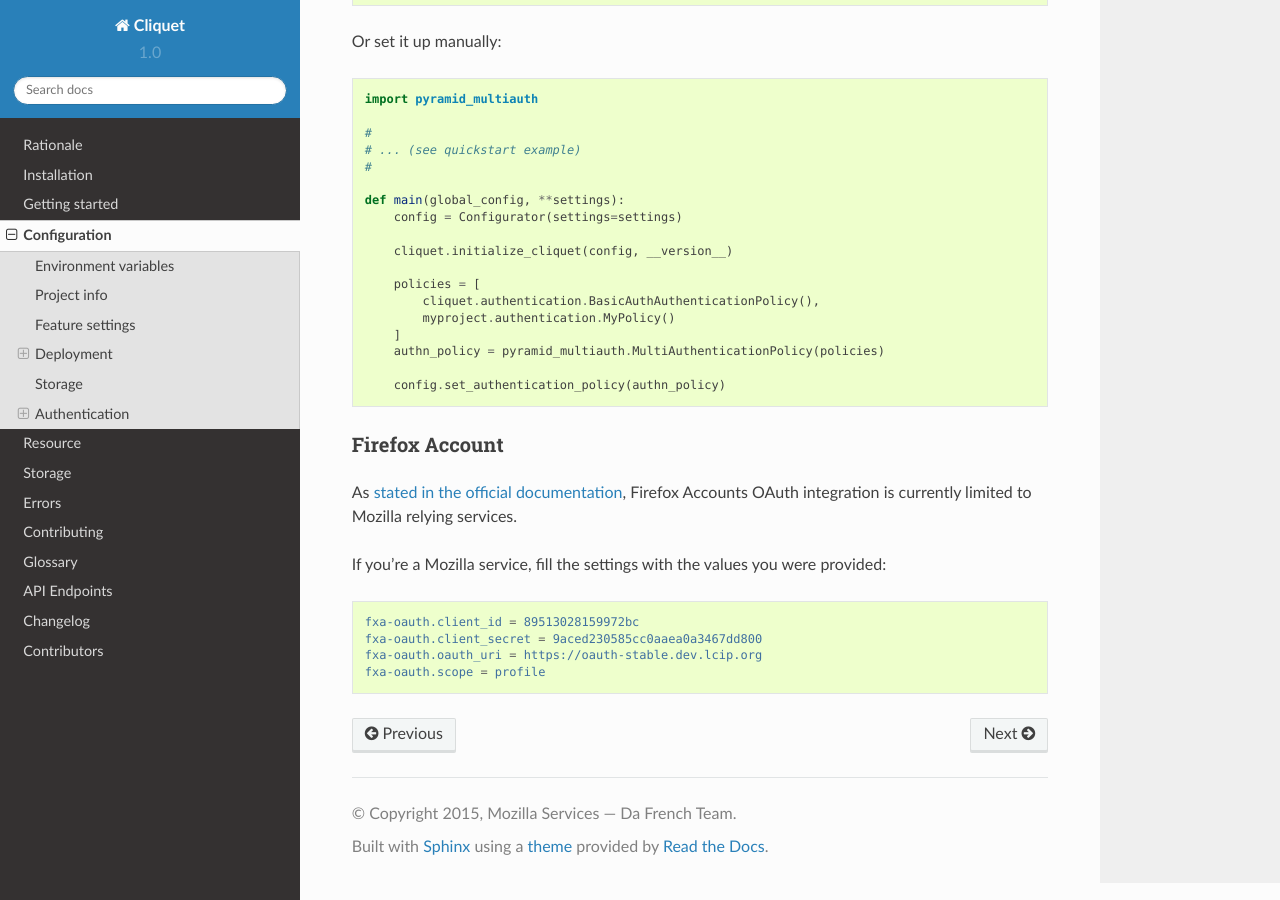
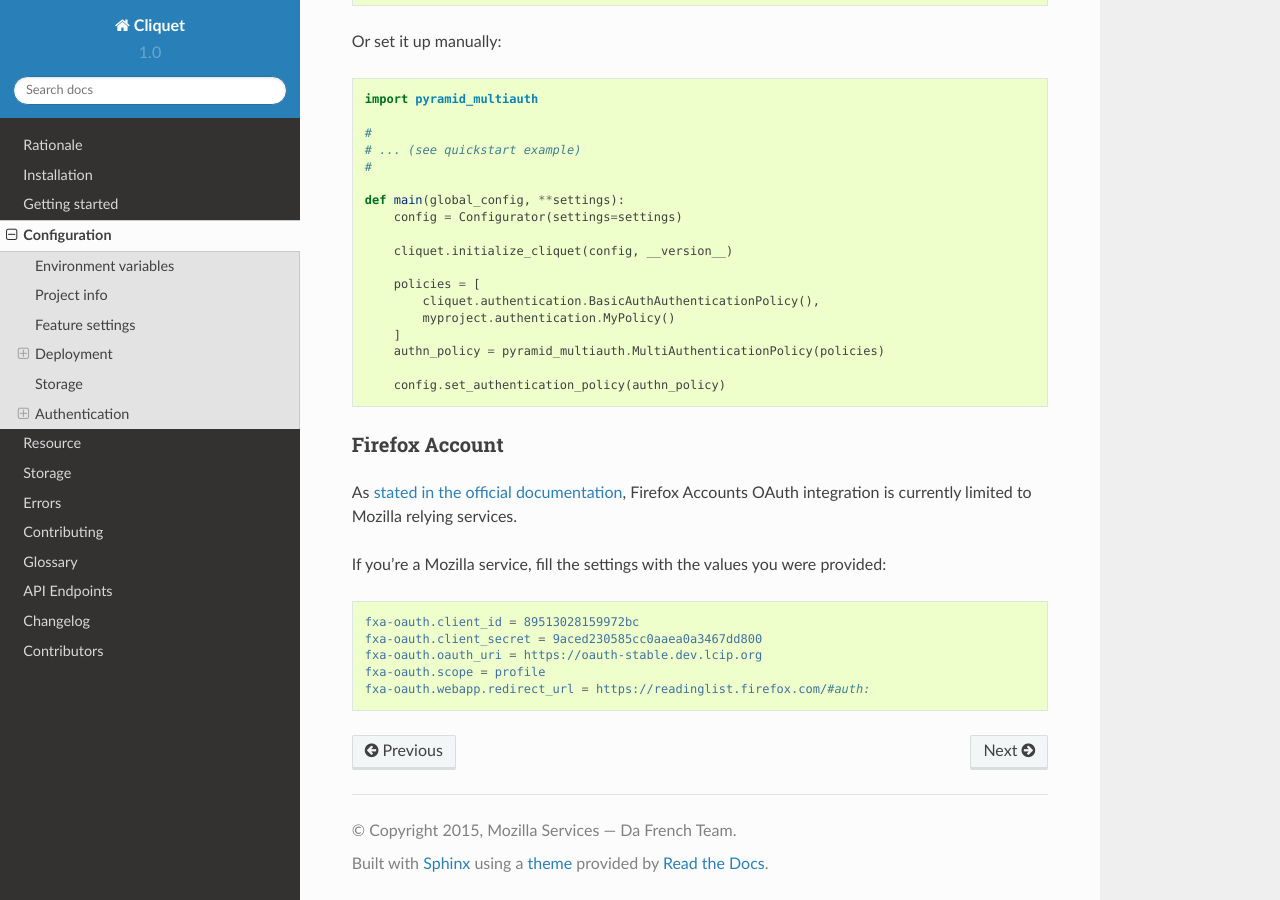
Before and after one commit to Kinto/kinto, a Sphinx documentation site: the page built from docs/configuration.rst, in a window 1280 px wide and 900 px high, scrolled down 2062 px. Built offline with Sphinx 7.4.7 and the Read the Docs theme 2.0.0, drawn with Linux system fonts in a browser that asks for light colours.

Commit message:
Add documentation.

```diff
--- a/docs/configuration.rst
+++ b/docs/configuration.rst
@@ -158,3 +158,4 @@ If you're a Mozilla service, fill the settings with the values you were provided
     fxa-oauth.client_secret = 9aced230585cc0aaea0a3467dd800
     fxa-oauth.oauth_uri = https://oauth-stable.dev.lcip.org
     fxa-oauth.scope = profile
+    fxa-oauth.webapp.redirect_url = https://readinglist.firefox.com/#auth:
```
